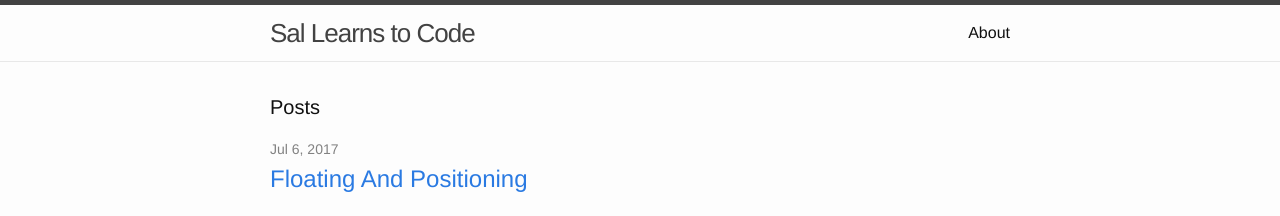
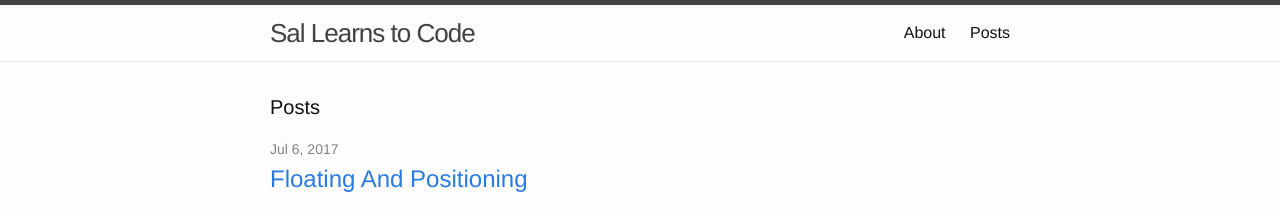
Before and after one commit to saloni1990/saloni1990.github.io, a Jekyll site: the page built from index.html, in a window 1280 px wide. Shown: the top 216 px of the page. Built offline with Jekyll 4.4.1, drawn with Linux system fonts in a browser that asks for light colours.

Commit message:
Update header.html

```diff
--- a/_includes/header.html
+++ b/_includes/header.html
@@ -19,6 +19,7 @@
           <a class="page-link" href="{{ my_page.url | prepend: site.baseurl }}">{{ my_page.title }}</a>
           {% endif %}
         {% endfor %}
+        <a class="page-link" href="/Posts/">Posts</a>
       </div>
     </nav>
 
```
